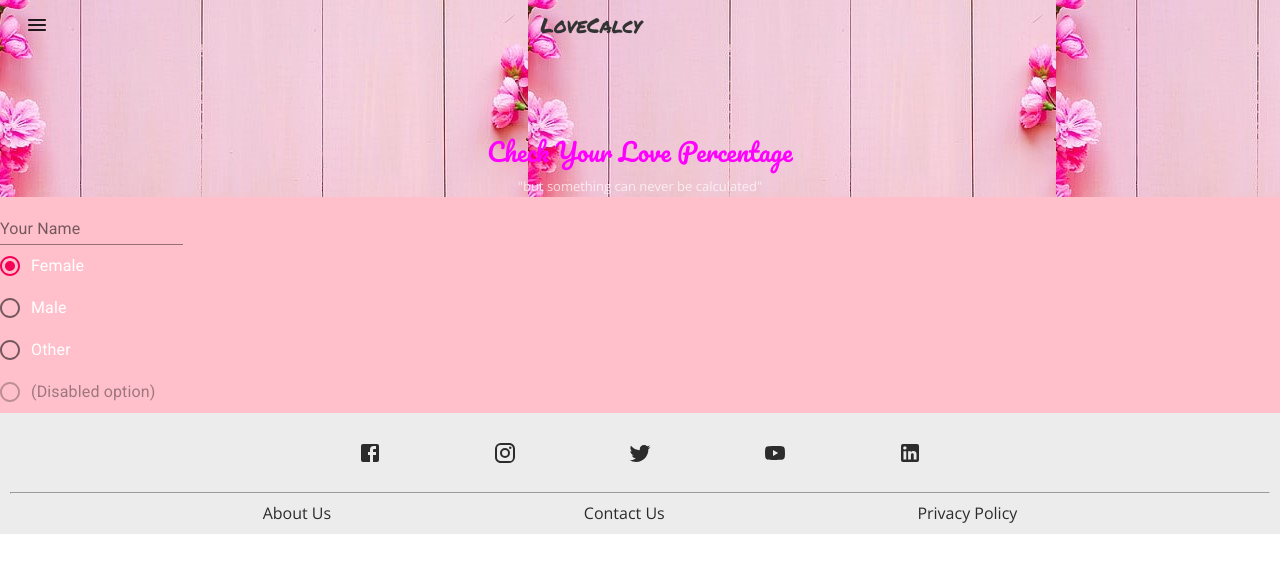
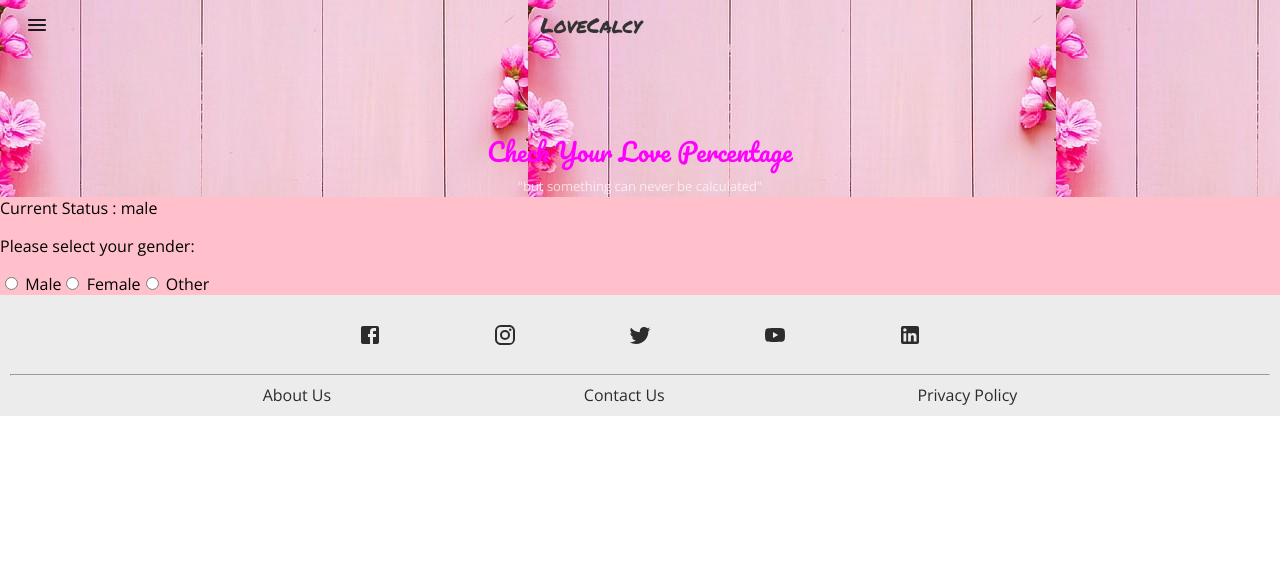
Before and after one commit to amanjatx/netyforms-repo, a React (Create React App) app: page / in a window 1280 px wide. Shown: the top 572 px of the page. Built offline with nearby package versions, Linux system fonts and the light colour scheme.

Commit message:
update with a problem

```diff
--- a/src/Component/BoxOuter.js
+++ b/src/Component/BoxOuter.js
@@ -6,37 +6,30 @@ import FormControlLabel from '@material-ui/core/FormControlLabel';
 import FormControl from '@material-ui/core/FormControl';
 import FormLabel from '@material-ui/core/FormLabel';
 import { makeStyles } from '@material-ui/core/styles';
+import { withStyles } from '@material-ui/core/styles';
+import { green } from '@material-ui/core/colors';
 
-const useStyles = makeStyles((theme) => ({
-    root: {
-      '& > *': {
-        margin: theme.spacing(1),
-        width: '25ch',
-      },
-    },
-  }));
+
+
 
 const boxOuterDiv = {
     backgroundColor : 'pink',
+    color : 'black'
 }
 function BoxOuter() {
-    const classes = useStyles();
-    const [value, setValue] = React.useState('female');
 
-    const handleChange = (event) => {
-      setValue(event.target.value);
-    };
+    const [selectedValue, setSelectedValue] = React.useState('male');
+    const changeOption = (event) => {
+        console.log('hi')
+        setSelectedValue(event.target.value)
+    }
     return (
         <div style={boxOuterDiv}>
-            <FormControl component="fieldset">
-                <TextField id="standard-basic" label="Your Name" />
-                <RadioGroup aria-label="gender" name="gender1" value={value} onChange={handleChange}>
-                    <FormControlLabel value="female" control={<Radio />} label="Female" />
-                    <FormControlLabel value="male" control={<Radio />} label="Male" />
-                    <FormControlLabel value="other" control={<Radio />} label="Other" />
-                    <FormControlLabel value="disabled" disabled control={<Radio />} label="(Disabled option)" />
-                </RadioGroup>
-            </FormControl>
+            Current Status : {selectedValue}
+            <p>Please select your gender:</p>
+            <input type="radio" id="male" name="gender" value='male' onChange={changeOption}></input> Male
+            <input type="radio" id="female" name="gender" value='female' onChange={changeOption}></input> Female
+            <input type="radio" id="other" name="gender" value='other' onChange={changeOption}></input> Other
         </div>
     )
 }
```
Also changed, not shown: 1 other file (tests, documents, lock files or other folders).
